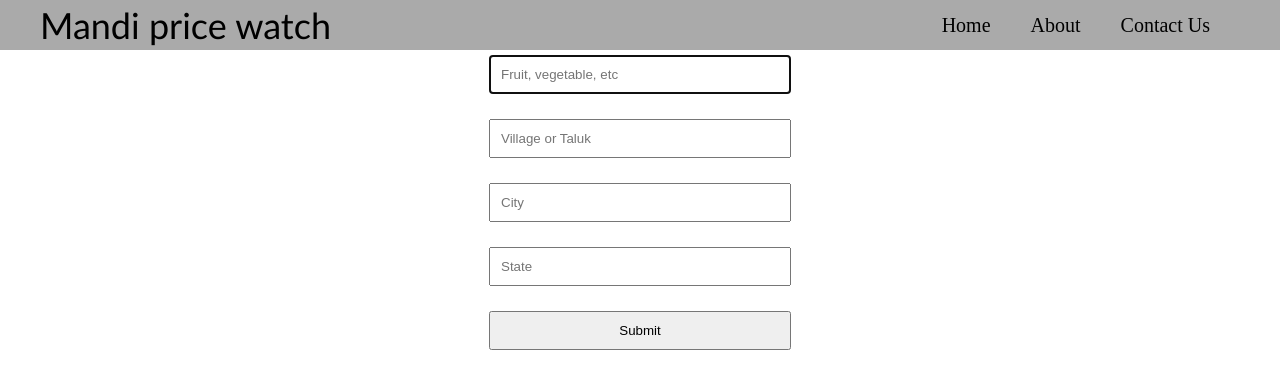
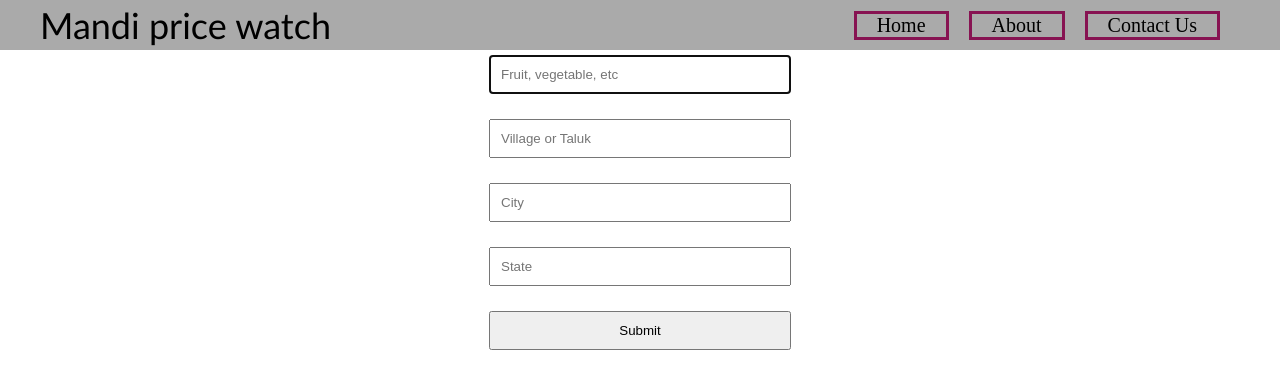
Before and after one commit to sajetr/amoeba, an Angular app: page / in a window 1280 px wide. Shown: the top 388 px of the page. Built offline with nearby package versions, Linux system fonts and the light colour scheme.

Commit message:
Providing margin for the nav links

```diff
--- a/src/styles.css
+++ b/src/styles.css
@@ -45,9 +45,12 @@ header div span a {
     padding: 10px;
 }
 
-.nav-flex-container span {
+header div span {
     font-size: 20px;
-    padding: 0px 20px;
+    padding: 0 20px;
+    margin: 0 10px;
+    border-color: #871352;
+    border-style: solid;
 }
 
 .none-display {
```
